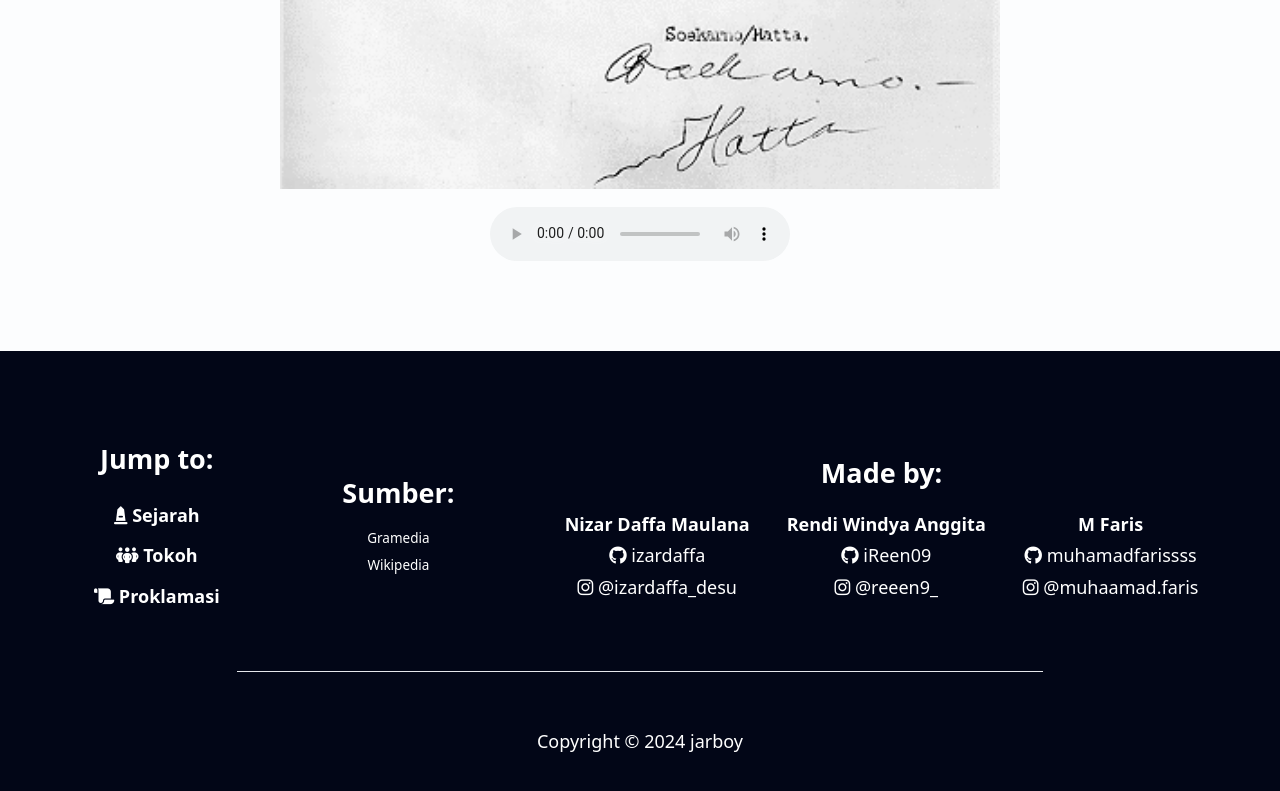
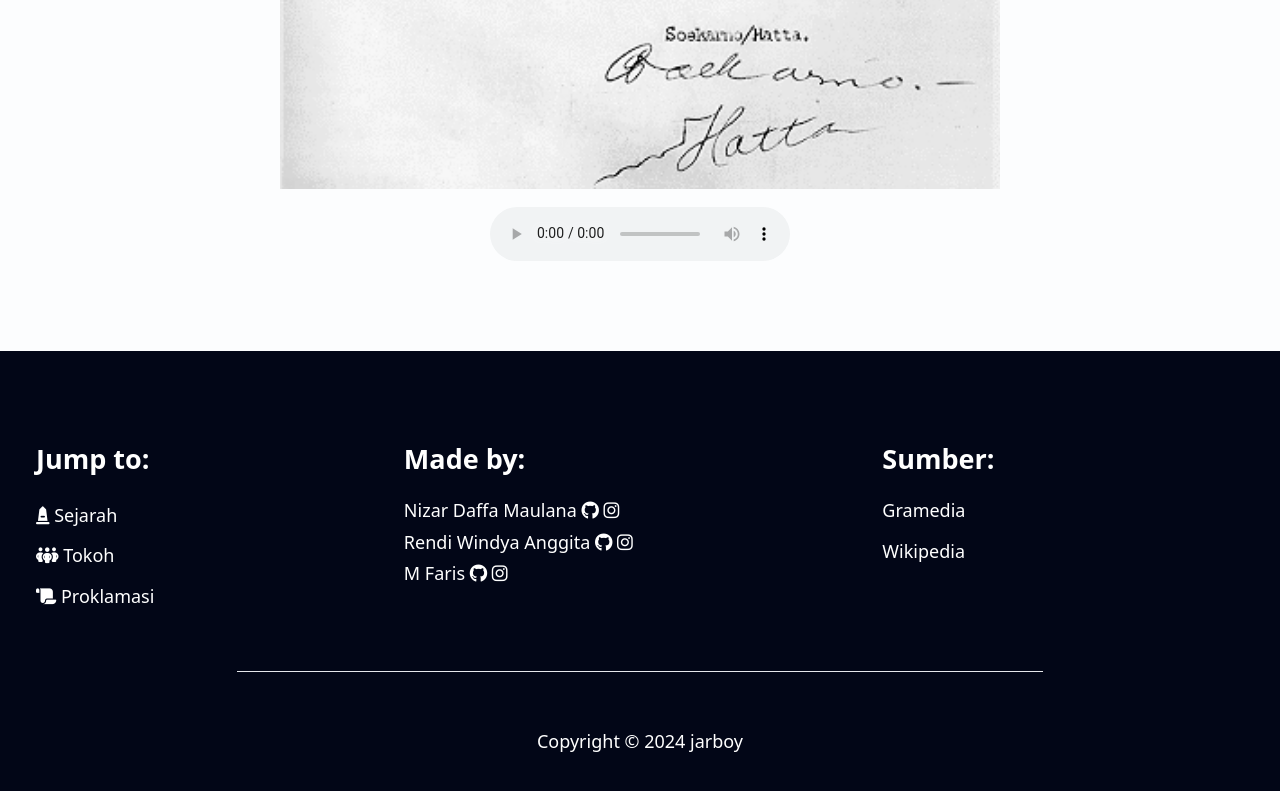
Before and after one commit to izardaffa/AtarashiIndonesia-jarBoy-Rendy, a website: page index.html in a window 1280 px wide. Shown: the part 4951-5742 px from the top of the page. Drawn offline with Linux system fonts and the light colour scheme.

Commit message:
edit footer

```diff
--- a/index.html
+++ b/index.html
@@ -236,40 +236,40 @@
     <!-- S:Footer -->
     <footer id="footer" class="bg-slate-950 text-white py-16">
         <div class="container">
-            <div class="flex justify-around items-center max-md:flex-col">
-                <div class="basis-1/5">
-                    <h1 class="my-4 text-center text-2xl font-bold">Jump to:</h1>
-                    <div class="flex flex-col text-center">
-                        <a href="#sejarah" class="font-semibold my-1"><i class="fa-solid fa-monument"></i> Sejarah</a>
-                        <a href="#tokoh" class="font-semibold my-1"><i class="fa-solid fa-people-group"></i> Tokoh</a>
-                        <a href="#proklamasi" class="font-semibold my-1"><i class="fa-solid fa-scroll"></i> Proklamasi</a>
+            <div class="flex justify-between max-md:flex-col">
+                <div class="flex-auto">
+                    <h1 class="my-4 text-2xl font-bold">Jump to:</h1>
+                    <div class="flex flex-col">
+                        <a href="#sejarah" class="my-1"><i class="fa-solid fa-monument"></i> Sejarah</a>
+                        <a href="#tokoh" class="my-1"><i class="fa-solid fa-people-group"></i> Tokoh</a>
+                        <a href="#proklamasi" class="my-1"><i class="fa-solid fa-scroll"></i> Proklamasi</a>
                     </div>
                 </div>
-                <div class="basis-1/5">
-                    <h1 class="my-4 text-center text-2xl font-bold">Sumber:</h1>
-                    <div class="flex flex-col text-center">
-                        <a href="https://www.gramedia.com/" class="text-xs mb-2">Gramedia</a>
-                        <a href="https://id.wikipedia.org/" class="text-xs mb-2">Wikipedia</a>
+                <div class="flex-auto">
+                    <h1 class="my-4 text-2xl font-bold">Made by:</h1>
+                    <div class="flex-col justify-between gap-4 max-md:flex-col">
+                        <div class="m-auto">
+                            <h1 class="text-base inline-block">Nizar Daffa Maulana</h1>
+                            <a href="https://github.com/izardaffa"><i class="fa-brands fa-github"></i></a>
+                            <a href="https://www.instagram.com/izardaffa_desu/"><i class="fa-brands fa-instagram"></i></a>
+                        </div>
+                        <div class="m-auto">
+                            <h1 class="inline-block">Rendi Windya Anggita</h1>
+                            <a href="https://github.com/iReen09"><i class="fa-brands fa-github"></i></a>
+                            <a href="https://www.instagram.com/reeen9_/"><i class="fa-brands fa-instagram"></i></a>
+                        </div>
+                        <div class="m-auto">
+                            <h1 class="inline-block">M Faris</h1>
+                            <a href="https://github.com/muhamadfarissss"><i class="fa-brands fa-github"></i></a>
+                            <a href="https://www.instagram.com/muhaamad.faris/"><i class="fa-brands fa-instagram"></i></a>
+                        </div>
                     </div>
                 </div>
-                <div class="basis-3/5">
-                    <h1 class="my-4 text-center text-2xl font-bold">Made by:</h1>
-                    <div class="flex justify-between gap-4 mx-8 max-md:flex-col">
-                        <div class="text-center m-auto">
-                            <h1 class="font-semibold inline-block">Nizar Daffa Maulana</h1>
-                            <a href="https://github.com/izardaffa" class="block"><i class="fa-brands fa-github"></i> izardaffa</a>
-                            <a href="https://www.instagram.com/izardaffa_desu/" class="block"><i class="fa-brands fa-instagram"></i> @izardaffa_desu</a>
-                        </div>
-                        <div class="text-center m-auto">
-                            <h1 class="font-semibold inline-block">Rendi Windya Anggita</h1>
-                            <a href="https://github.com/iReen09" class="block"><i class="fa-brands fa-github"></i> iReen09</a>
-                            <a href="https://www.instagram.com/reeen9_/" class="block"><i class="fa-brands fa-instagram"></i> @reeen9_</a>
-                        </div>
-                        <div class="text-center m-auto">
-                            <h1 class="font-semibold inline-block">M Faris</h1>
-                            <a href="https://github.com/muhamadfarissss" class="block"><i class="fa-brands fa-github"></i> muhamadfarissss</a>
-                            <a href="https://www.instagram.com/muhaamad.faris/" class="block"><i class="fa-brands fa-instagram"></i> @muhaamad.faris</a>
-                        </div>
+                <div class="flex-auto">
+                    <h1 class="my-4 text-2xl font-bold">Sumber:</h1>
+                    <div class="flex flex-col">
+                        <a href="https://www.gramedia.com/" class="mb-2">Gramedia</a>
+                        <a href="https://id.wikipedia.org/" class="mb-2">Wikipedia</a>
                     </div>
                 </div>
             </div>
```
Also changed, not shown: dist/css/output.css.
